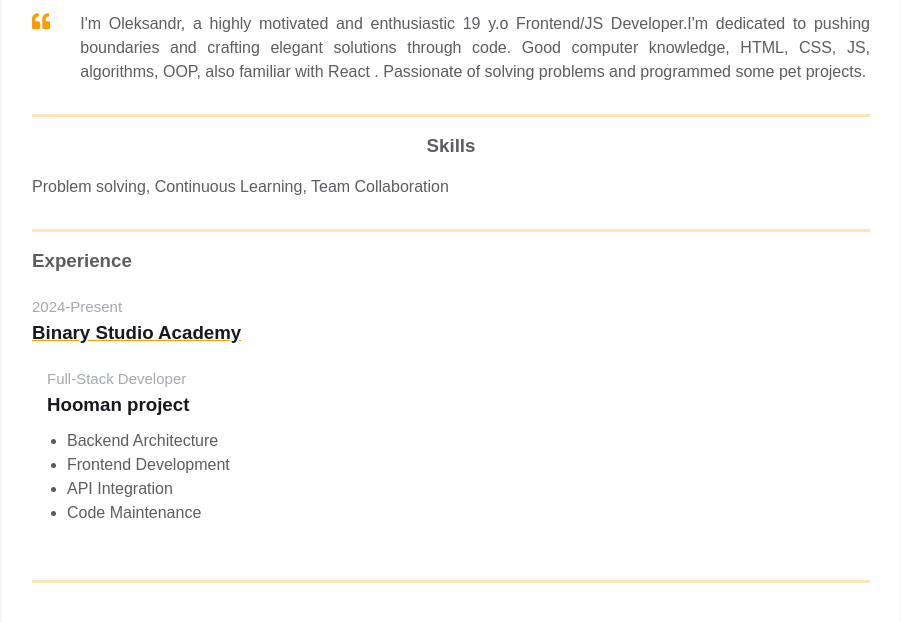
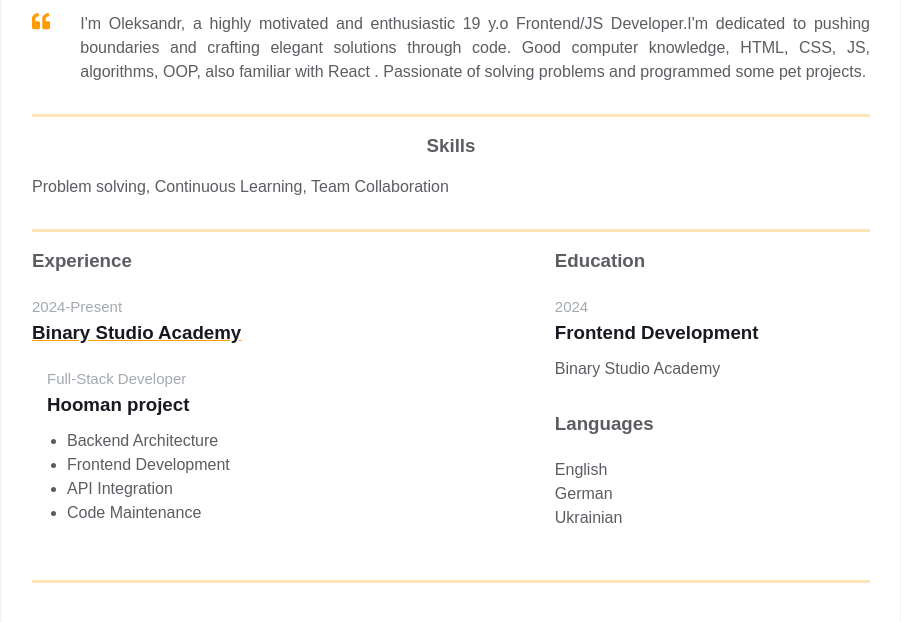
Before and after one commit to Oleksandr511/homepage, a plain HTML site: page index.html in a window 1280 px wide. Shown: the part 338-960 px from the top of the page, without its empty margins (189-1090 px from the left). Drawn offline with Linux system fonts and the light colour scheme.

Commit message:
added additional info

```diff
--- a/index.html
+++ b/index.html
@@ -113,7 +113,31 @@
               </div>
             </div>
 
-            <div class="additional-info fv"></div>
+            <div class="additional-info fv">
+              <div class="additional-info fv">
+                <div class="additional-info__education">
+                  <h3 class="additional-info__education-header">Education</h3>
+                  <div class="additional-info__education-university">
+                    <span class="additional-info__education-university-durability">2024</span>
+                    <h3 class="additional-info__education-university-speciality">
+                      Frontend Development
+                    </h3>
+                    <p class="additional-info__education-university-name">
+                      Binary Studio Academy
+                    </p>
+                  </div>
+                </div>
+
+                <div class="additional-info__languages">
+                  <h3 class="additional-info__languages-header">Languages</h3>
+                  <p class="additional-info__languages-item">English</p>
+                  <p class="additional-info__languages-item">German</p>
+                  <p class="additional-info__languages-item">
+                    Ukrainian
+                  </p>
+                </div>
+              </div>
+            </div>
           </div>
         </div>
       </div>
```
